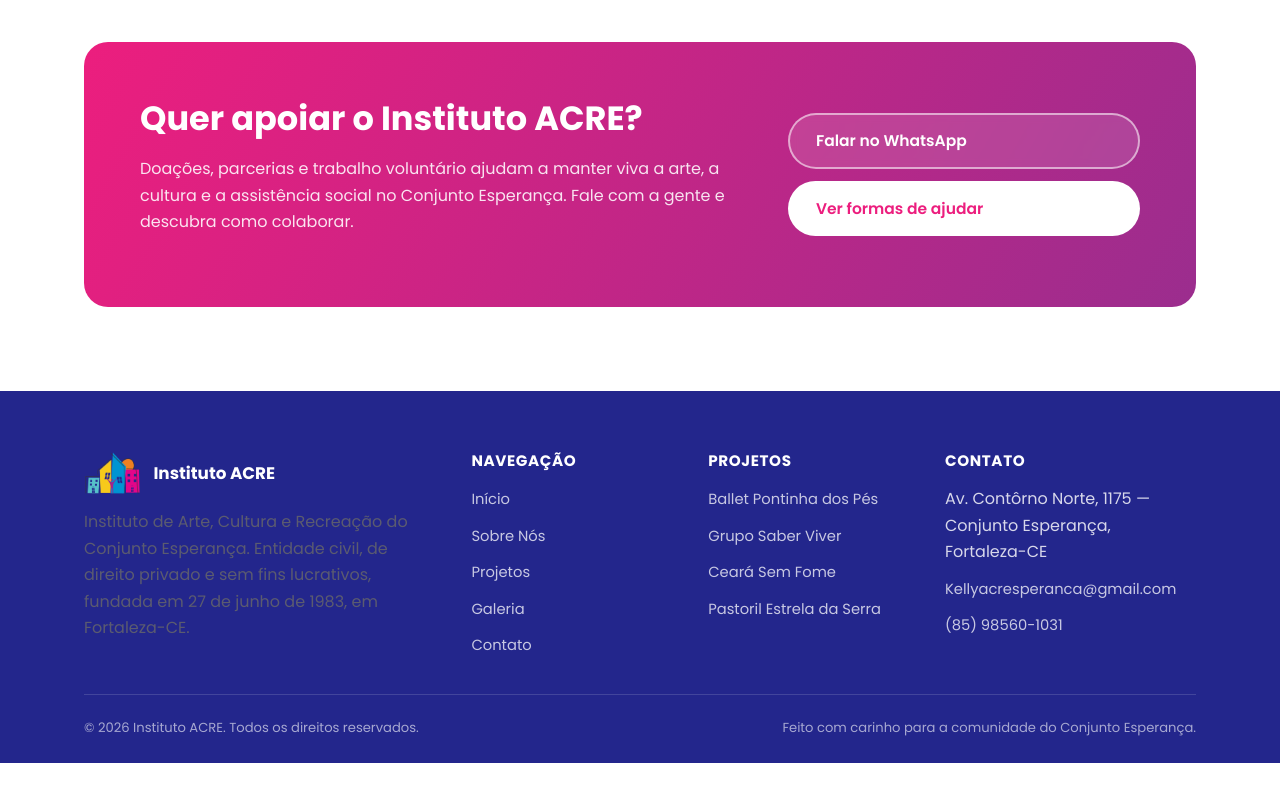
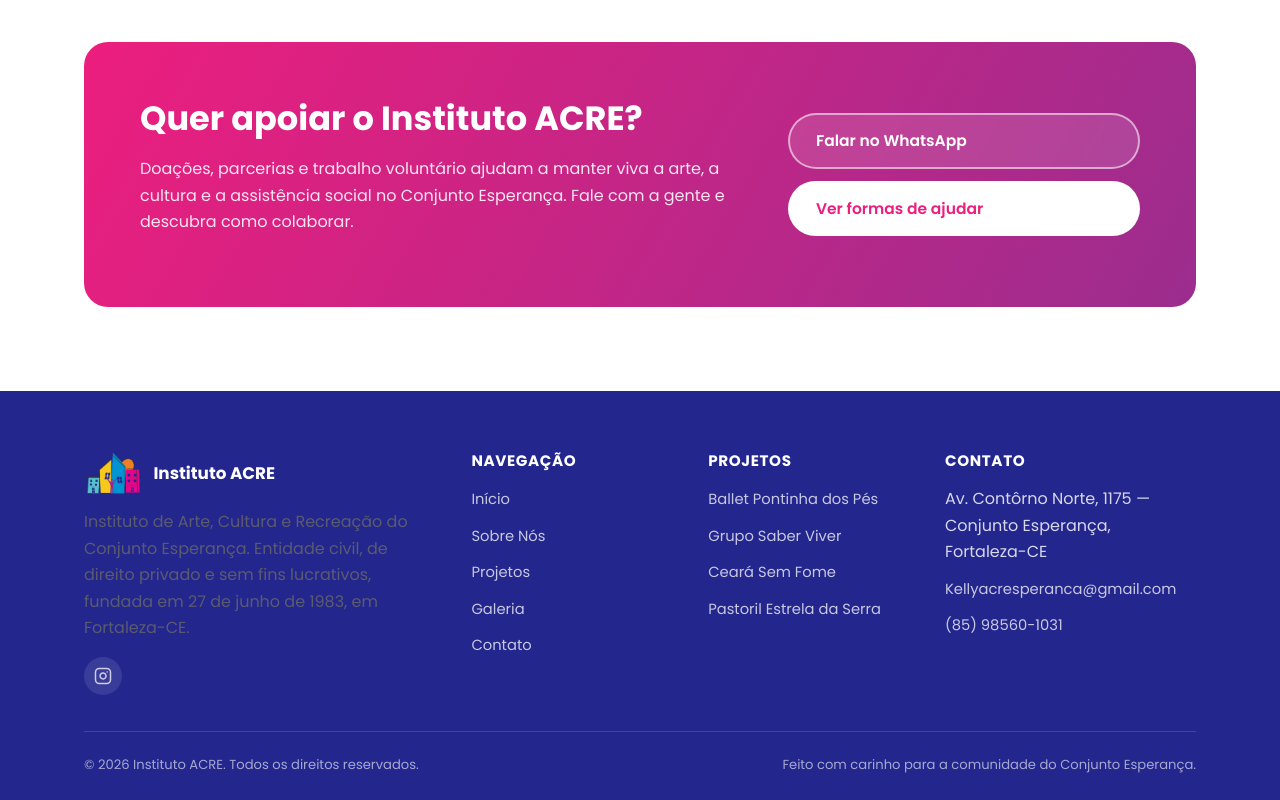
Before and after one commit to conexaorepertorios2018-creator/institutoacre, a plain HTML site: page index.html in a window 1280 px wide. Shown: the part 3283-4083 px from the top of the page. Before the commit the page ends 4046 px from the top, so only its background shows below. Drawn offline with Linux system fonts and the light colour scheme.

Commit message:
Adiciona ícone do Instagram no rodapé e na página de contato

```diff
--- a/index.html
+++ b/index.html
@@ -185,6 +185,11 @@
       <div>
         <div class="footer-brand"><img src="assets/img/logo.png" alt="Instituto ACRE"><strong>Instituto ACRE</strong></div>
         <p>Instituto de Arte, Cultura e Recreação do Conjunto Esperança. Entidade civil, de direito privado e sem fins lucrativos, fundada em 27 de junho de 1983, em Fortaleza-CE.</p>
+        <div class="social-row">
+          <a href="https://www.instagram.com/acrecjesperanca" target="_blank" rel="noopener" aria-label="Instagram do Instituto ACRE">
+            <svg width="18" height="18" viewBox="0 0 24 24" fill="none" stroke="currentColor" stroke-width="2" stroke-linecap="round" stroke-linejoin="round"><rect x="2" y="2" width="20" height="20" rx="5" ry="5"></rect><path d="M16 11.37A4 4 0 1 1 12.63 8 4 4 0 0 1 16 11.37z"></path><line x1="17.5" y1="6.5" x2="17.5" y2="6.5"></line></svg>
+          </a>
+        </div>
       </div>
       <div>
         <h4>Navegação</h4>
```
Also changed, not shown: contato.html (+15 -0 lines), galeria.html (+5 -0 lines), projetos.html (+5 -0 lines), sobre.html (+5 -0 lines).
